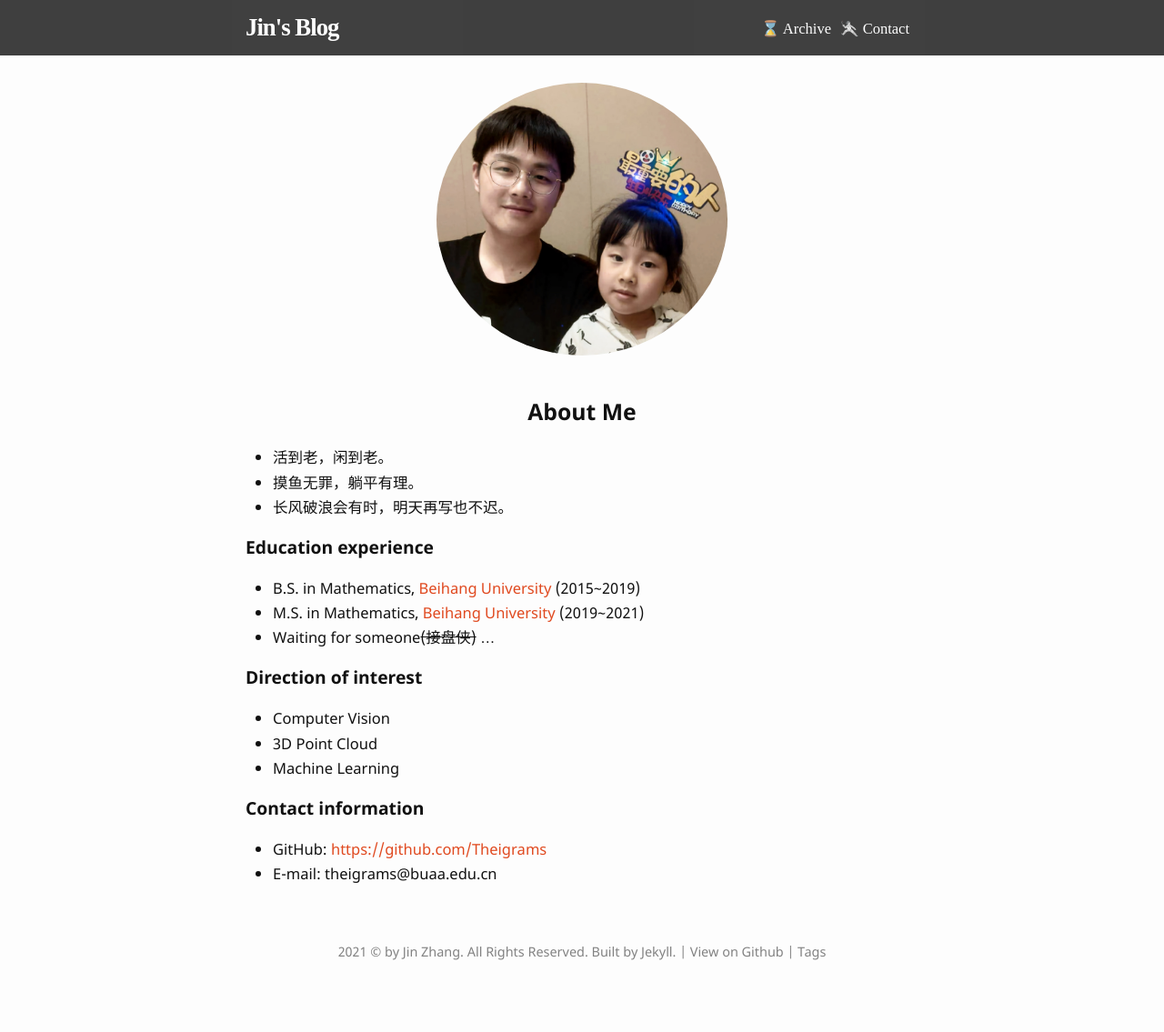
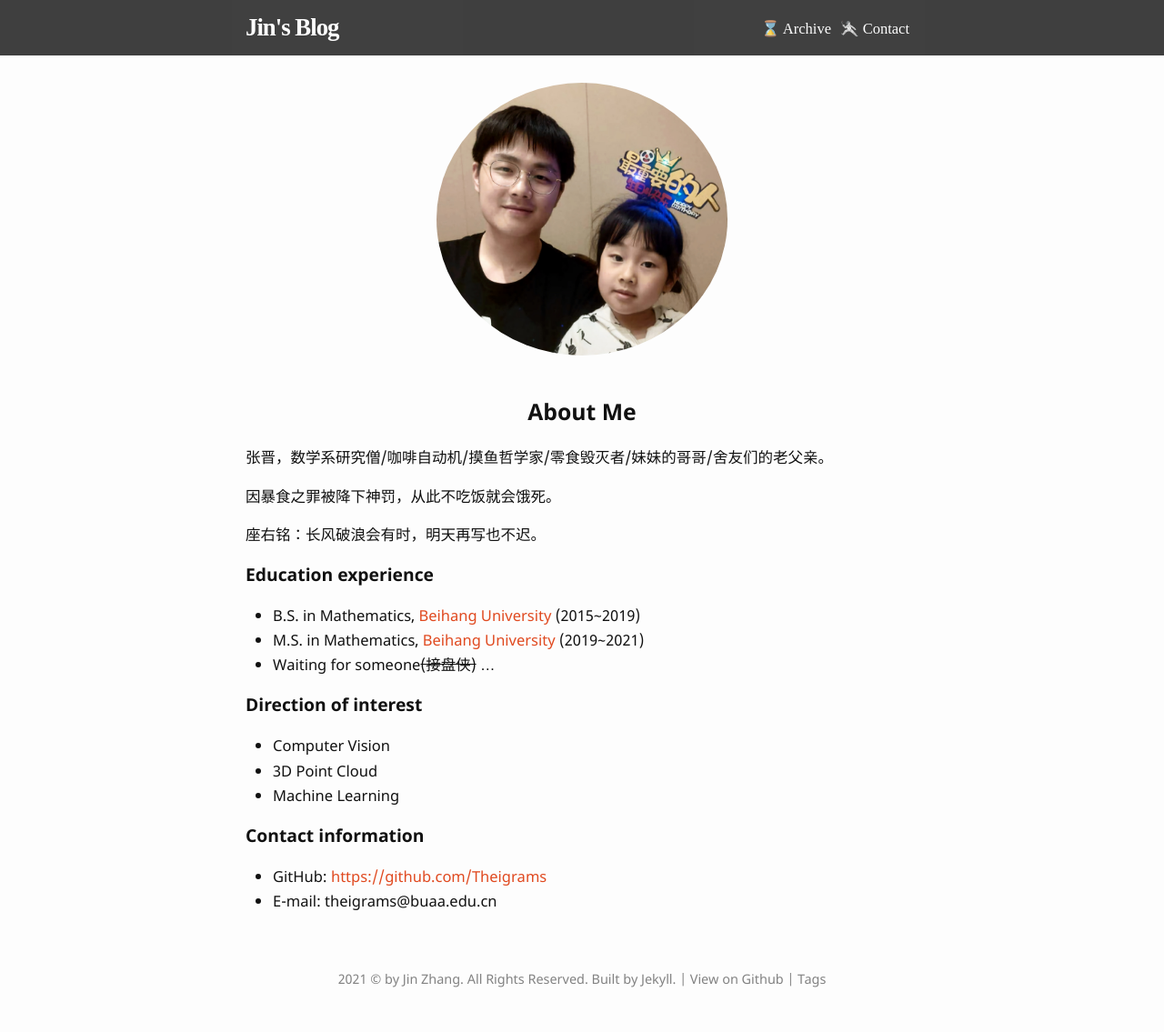
Before and after one commit to Theigrams/zjblog, a Jekyll site: the page built from contact.md, in a window 1280 px wide. Shown: the whole page at 91% size. Built offline with Jekyll 4.4.1, drawn with Linux system fonts in a browser that asks for light colours; some web fonts are replaced; comment, search, counter and statistics services are not loaded; before the commit the page ends 1105 px from its top, so only the background shows below that.

Commit message:
modify about me.md

```diff
--- a/contact.md
+++ b/contact.md
@@ -14,15 +14,17 @@ typora-root-url: ..
 <center>
 <h2 id='about-me'>About Me</h2>
 </center>
-- 活到老，闲到老。
-- 摸鱼无罪，躺平有理。
-- 长风破浪会有时，明天再写也不迟。
+张晋，数学系研究僧/咖啡自动机/摸鱼哲学家/零食毁灭者/妹妹的哥哥/舍友们的老父亲。
+
+因暴食之罪被降下神罚，从此不吃饭就会饿死。
+
+座右铭：长风破浪会有时，明天再写也不迟。
 
 ### Education experience
 
 - B.S. in Mathematics, [Beihang University](https://www.buaa.edu.cn/) (2015~2019)
 - M.S. in Mathematics, [Beihang University](https://www.buaa.edu.cn/) (2019~2021)
-- Waiting for someone~~(接盘侠)~~ ...
+- Waiting for someone~~(接盘侠)~~ ...
 
 ### Direction of interest
 
```
